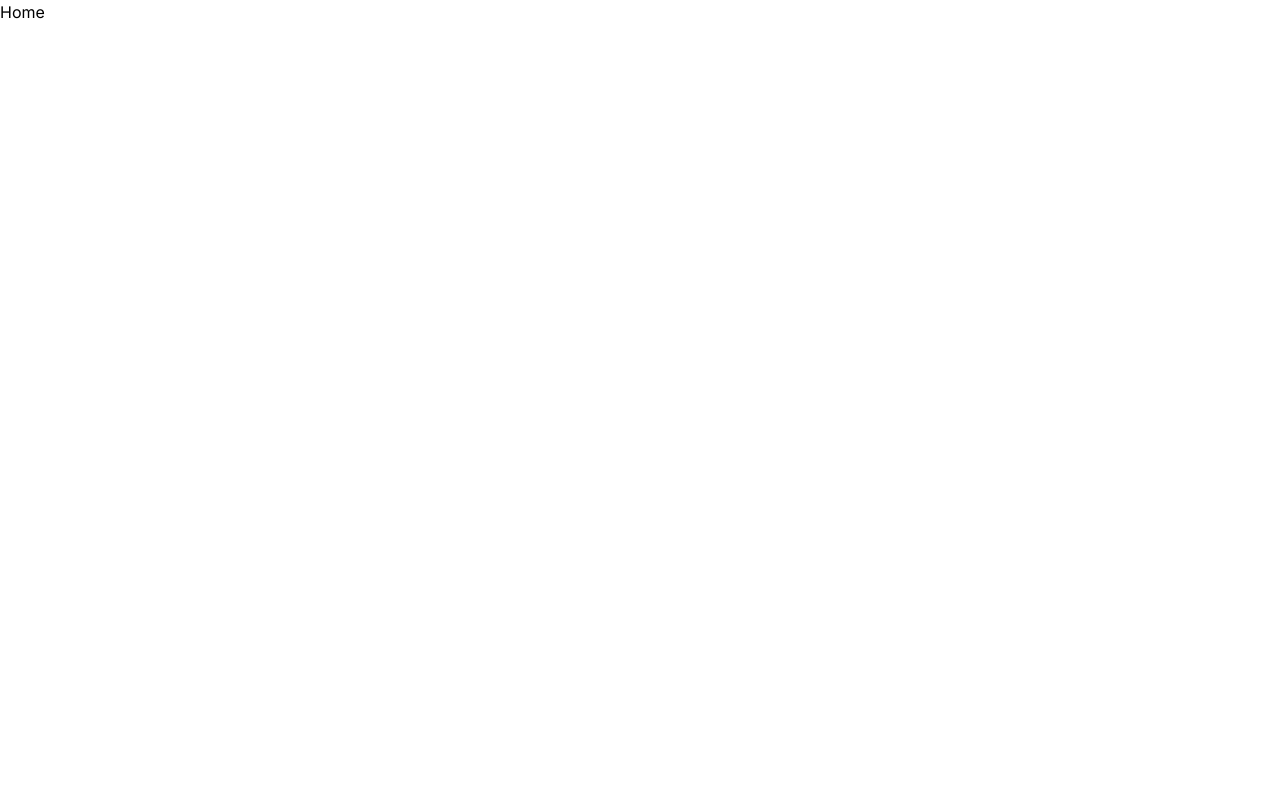
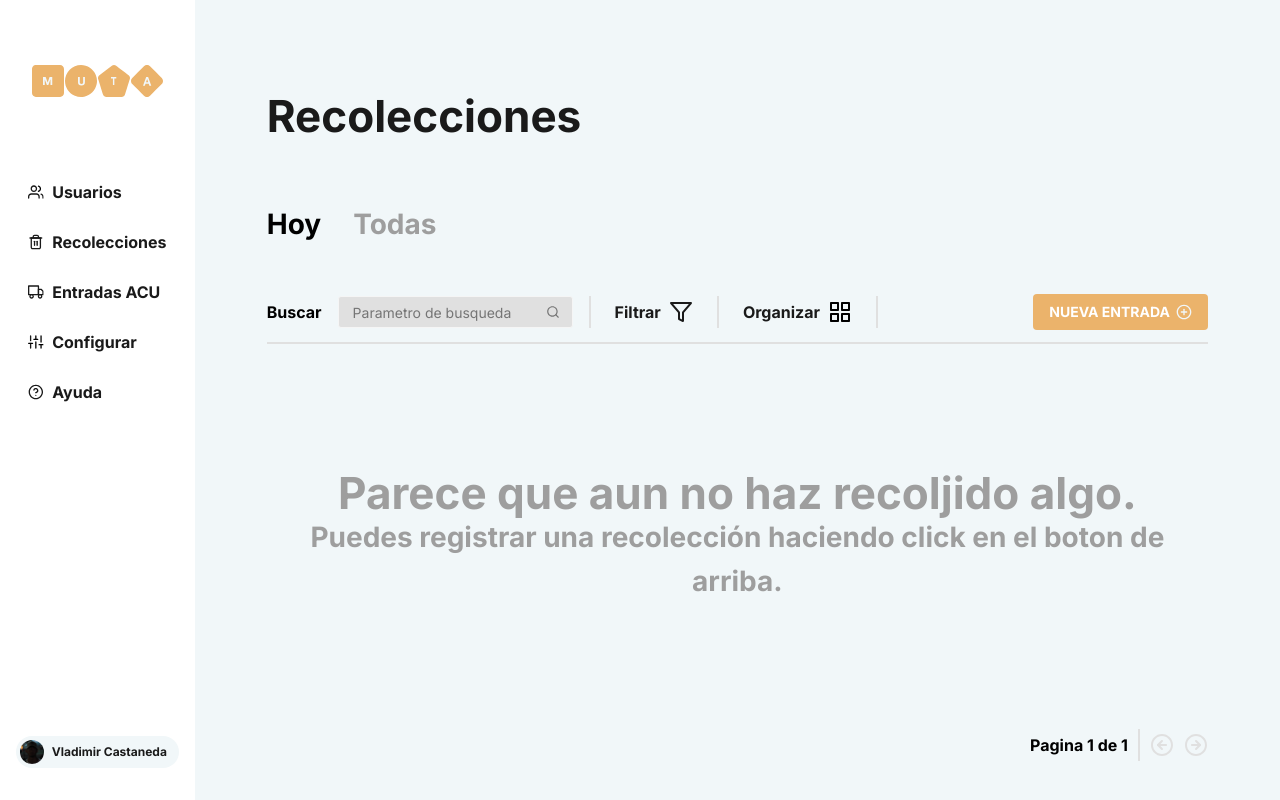
Before and after one commit to Vdymir/muta-test, a React (Vite) app: page / in a window 1280 px wide. Built offline with nearby package versions, Linux system fonts and the light colour scheme.

Commit message:
chore: home page

```diff
--- a/src/App.tsx
+++ b/src/App.tsx
@@ -1,5 +1,4 @@
-function App() {
-  return <div> Home </div>;
-}
+import Home from "./components/organisms/home/Home";
 
+const App = () => <Home />;
 export default App;
--- /dev/null
+++ b/src/components/organisms/home/Home.tsx
@@ -0,0 +1,12 @@
+import "./styles.css"
+import Aside from "../../molecules/aside/Aside";
+import Main from "../../molecules/main/Main";
+
+export default function Home() {
+  return (
+    <div className="home">
+      <Aside />
+      <Main />
+    </div>
+  );
+}
--- /dev/null
+++ b/src/components/organisms/home/styles.css
@@ -0,0 +1,5 @@
+.home {
+  display: flex;
+  align-items: center;
+  justify-content: flex-start;
+}
```
